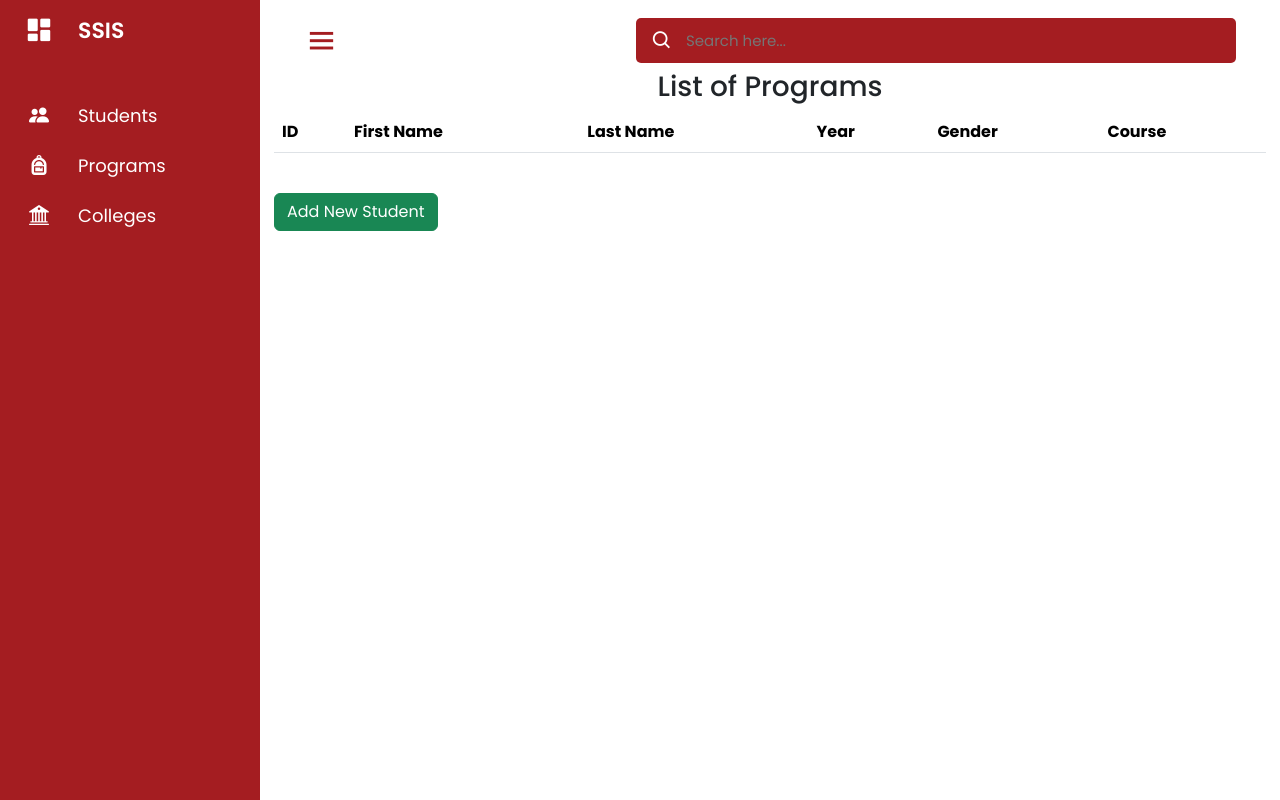
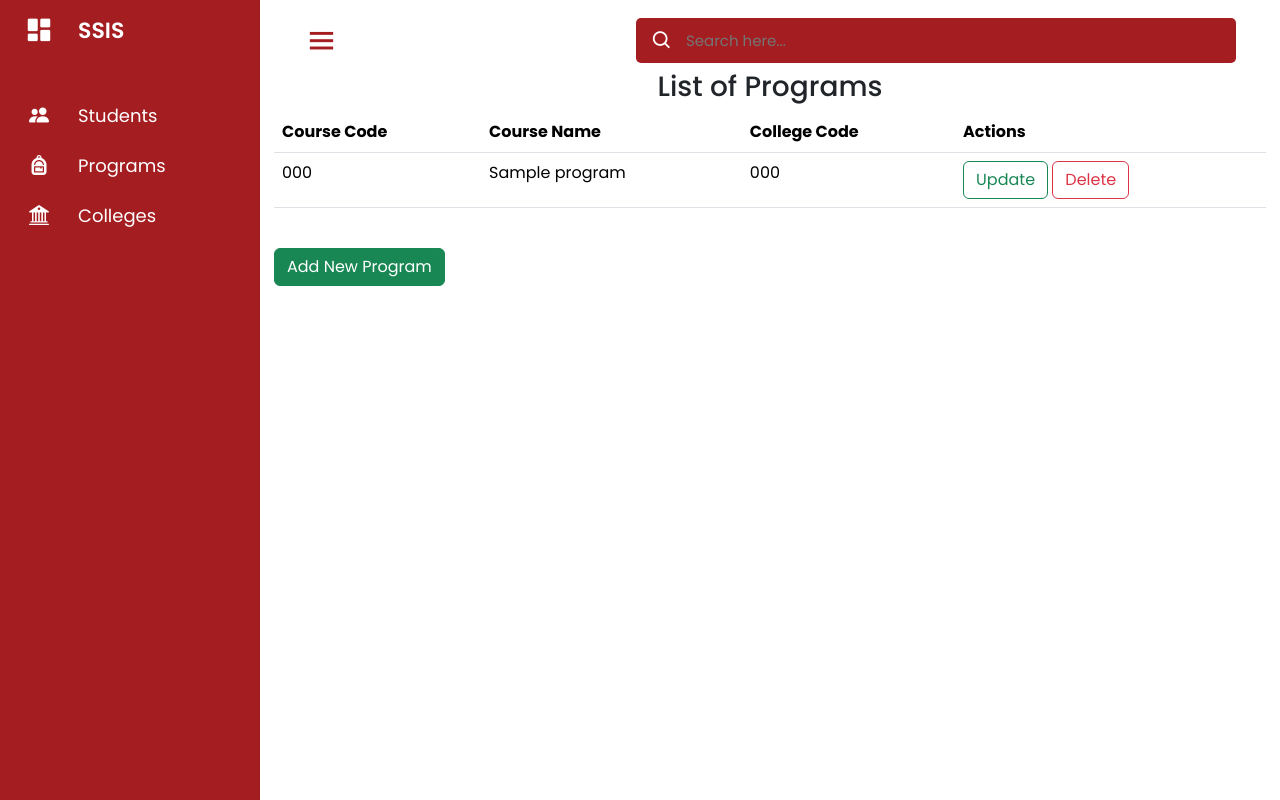
Before and after one commit to kunnow/SSIS2_CCC181, a Flask app: page /programs in a window 1280 px wide. Run offline with Flask 3, Linux system fonts and the light colour scheme; tables that the repository leaves empty or names only in its code hold one stand-in row (values such as "Sample post"); lists and menus that the app fills with data are empty.

Commit message:
current state programs

```diff
--- a/web/templates/colleges.html
+++ b/web/templates/colleges.html
@@ -50,7 +50,7 @@
     <button id="showCollegeFormBtn" class="btn btn-success" onclick="showCollegeForm()">Add New College</button>
 
     <form id="collegeForm" method="POST" action="{{ url_for('views.colleges') }}" style="display: none; margin-top: 20px;">
-        <input type="hidden" id="operation" name="action" value="
+        <input type="hidden" id="operation" name="action" value=""/>
         <input type="hidden" id="edit_code" name="originalCollegeCode" value="" />
 
         <h3 align="center" id="formTitle">New College</h3>
--- a/web/templates/programs.html
+++ b/web/templates/programs.html
@@ -1,83 +1,57 @@
-<!DOCTYPE html>
-<html lang="en" dir="ltr">
-    <head>
-        <meta charset="utf-8">
-        <title> SSIS </title>
-        <link rel="stylesheet" href="static/css/style.css">
-        <link href='https://unpkg.com/boxicons@2.1.4/css/boxicons.min.css' rel='stylesheet'>
-        <meta name="viewport" content="width=device-width, initial-scale=1.0">
-    </head>
-<body>
-    {% extends 'home.html' %}
+{% extends "base.html" %}
 
 {% block content %}
 
-    <h3 id="studListTitle" align="center">List of Programs</h3>
-    <table id="studentTable" class="table">
+<h3 id="progListTitle" align="center">List of Programs</h3>
+<table id="programTable" class="table">
     <thead>
         <tr>
-                <th>ID</th>
-                <th>First Name</th>
-                <th>Last Name</th>
-                <th>Year</th>
-                <th>Gender</th>
-                <th>Course</th>
+            <th>Course Code</th>
+            <th>Course Name</th>
+            <th>College Code</th>
+            <th>Actions</th>
         </tr>
     </thead>
     <tbody>
-            {% for student in students %}
+        {% for program in programs %}
         <tr>
-                <td>{{ student.id }}</td>
-                <td>{{ student.firstname }}</td>
-                <td>{{ student.lastname }}</td>
-                <td>{{ student.year }}</td>
-                <td>{{ student.gender }}</td>
-                <td>{{ student.course }}</td>
+            <td>{{ program.code }}</td>
+            <td>{{ program.name }}</td>
+            <td>{{ program.college_code }}</td>
+            <td>
+                <button class="btn btn-outline-success" onclick="editProgram('{{ program.code }}', '{{ program.name }}', '{{ program.college_code }}')">Update</button>
+                <form action="{{ url_for('views.delete_program', course_code=program.code) }}" method="POST" style="display:inline;">
+                    <button type="submit" class="btn btn-outline-danger" onclick="return confirm('Are you sure?');">Delete</button>
+                </form>
+            </td>
         </tr>
         {% endfor %}
     </tbody>
 </table>
+
 <br/>
+<button id="showFormBtn" class="btn btn-success" onclick="showForm()">Add New Program</button>
 
-    <button id="showFormBtn" class="btn btn-success" onclick="showForm()">Add New Student</button>
-    <form id="studentForm" method="POST" action="/" style="display: none; margin-top: 20px;">
-        <h3 align="center">New Student</h3>
+<form id="programForm" method="POST" action="{{ url_for('views.programs') }}" style="display: none; margin-top: 20px;">
+    <h3 align="center" id="formTitle">New Program</h3>
 
     <div class="form-group">
-            <label for="id">ID Number</label>
-            <input type="text" class="form-control" id="id" name="id" placeholder="e.g. 2023-0001"
-                pattern="^\d{4}-\d{4}$" title="ID must be in the format ####-####" required />
+        <label for="courseCode">Course Code</label>
+        <input type="text" class="form-control" id="courseCode" name="courseCode" placeholder="Enter Course Code" required />
     </div>
 
     <div class="form-group">
-            <label for="firstName">First Name</label>
-            <input type="text" class="form-control" id="firstName" name="firstname" placeholder="Enter first name" required />
+        <label for="courseName">Course Name</label>
+        <input type="text" class="form-control" id="courseName" name="courseName" placeholder="Enter Course Name" required />
     </div>
 
     <div class="form-group">
-            <label for="lastName">Last Name</label>
-            <input type="text" class="form-control" id="lastName" name="lastname" placeholder="Enter last name" required />
+        <label for="collegeCode">College Code</label>
+        <input type="text" class="form-control" id="collegeCode" name="collegeCode" placeholder="Enter College Code" required />
     </div>
 
-        <div class="form-group">
-            <label for="year">Year Level</label>
-            <input type="number" class="form-control" id="year" name="year" min="1" max="4" placeholder="Enter year level (1-4)" required />
-        </div>
-
-        <div class="form-group">
-            <label for="gender">Gender</label>
-            <select class="form-control" id="gender" name="gender" required>
-                <option value="" disabled selected>Select Gender</option>
-                <option value="M">Male</option>
-                <option value="F">Female</option>
-                <option value="O">Other</option>
-            </select>
-        </div>
-
-        <div class="form-group">
-            <label for="program">Course Code</label>
-            <input type="text" class="form-control" id="program" name="course" placeholder="e.g. BSCS" />
-        </div>
+    <input type="hidden" id="originalCourseCode" name="originalCourseCode" />
+    <input type="hidden" id="action" name="action" value="add" />
 
     <br/>
     <button type="submit" class="btn btn-primary">Submit</button>
@@ -86,21 +60,38 @@
 
 <script>
     function showForm() {
-            document.getElementById("studentForm").style.display = "block";
-            document.getElementById("studentTable").style.display = "none";
-            document.getElementById("studListTitle").style.display = "none";
+        document.getElementById("programForm").style.display = "block";
+        document.getElementById("programTable").style.display = "none";
         document.getElementById("showFormBtn").style.display = "none";
+        document.getElementById("formTitle").innerText = "New Program";
+        document.getElementById("action").value = "add";
+        document.getElementById("progListTitle").style.display = "none";
+    }
+
+    function editProgram(code, name, collegeCode) {
+        document.getElementById("programForm").style.display = "block";
+        document.getElementById("programTable").style.display = "none";
+        document.getElementById("showFormBtn").style.display = "none";
+        document.getElementById("progListTitle").style.display = "none";
+
+        document.getElementById("courseCode").value = code;
+        document.getElementById("courseCode").readOnly = false;
+        document.getElementById("courseName").value = name;
+        document.getElementById("collegeCode").value = collegeCode;
+        document.getElementById("collegeCode").readOnly = true;
+
+        document.getElementById("formTitle").innerText = "Edit Program";
+        document.getElementById("action").value = "edit";
+        document.getElementById("originalCourseCode").value = code;
     }
 
     function cancelForm() {
-            document.getElementById("studentForm").reset();
-            document.getElementById("studentForm").style.display = "none";
-            document.getElementById("studentTable").style.display = "table";
-            document.getElementById("studListTitle").style.display = "block";
+        document.getElementById("programForm").reset();
+        document.getElementById("programForm").style.display = "none";
+        document.getElementById("programTable").style.display = "table";
         document.getElementById("showFormBtn").style.display = "block";
+        document.getElementById("courseCode").readOnly = false;
     }
 </script>
 
 {% endblock %}
-</body>
-</html>
--- a/web/templates/students.html
+++ b/web/templates/students.html
@@ -3,7 +3,7 @@
 <head>
     <meta charset="utf-8">
     <title>SSIS</title>
-    <link rel="stylesheet" href="static/css/popup.css">
+    <link rel="stylesheet" href="static/css/style.css">
     <link href="https://cdn.jsdelivr.net/npm/bootstrap@5.3.3/dist/css/bootstrap.min.css" rel="stylesheet">
     <meta name="viewport" content="width=device-width, initial-scale=1.0">
 </head>
@@ -22,7 +22,6 @@
                 <th>Year</th>
                 <th>Gender</th>
                 <th>Course</th>
-                <th>Action</th>
             </tr>
         </thead>
         <tbody>
--- a/web/views.py
+++ b/web/views.py
@@ -105,9 +105,92 @@ def delete_student(student_id):
 
     return redirect(url_for('views.students'))
 
-@views.route('/programs', endpoint='programs')
-def students():
-    return render_template('programs.html')
+@views.route('/programs', methods=['GET', 'POST'])
+def programs():
+    try:
+        connection = mysql.connector.connect(
+            host=current_app.config['MYSQL_HOST'],
+            user=current_app.config['MYSQL_USER'],
+            password=current_app.config['MYSQL_PASSWORD'],
+            database=current_app.config['MYSQL_DB']
+        )
+        cursor = connection.cursor(dictionary=True)
+
+        if request.method == 'POST':
+            action = request.form.get('action')
+            course_code = request.form.get('courseCode')
+            course_name = request.form.get('courseName')
+            college_code = request.form.get('collegeCode')
+            original_course_code = request.form.get('originalCourseCode')
+
+            if len(course_code) == 0 or len(course_name) == 0 or len(college_code) == 0:
+                flash('All fields are required.', category='error')
+            else:
+                if action == 'add':
+                    try:
+                        query = "INSERT INTO program (code, name, college_code) VALUES (%s, %s, %s)"
+                        cursor.execute(query, (course_code, course_name, college_code))
+                        connection.commit()
+                        flash('Program added successfully!', category='success')
+                    except mysql.connector.Error as err:
+                        flash(f"Error adding program: {err}", category='error')
+
+                elif action == 'edit':
+                    try:
+                        query = "SELECT COUNT(*) FROM program WHERE code = %s AND code != %s"
+                        cursor.execute(query, (course_code, original_course_code))
+                        count = cursor.fetchone()['COUNT(*)']
+
+                        if count > 0:
+                            flash('Course code must be unique.', category='error')
+                        else:
+                            query = "UPDATE program SET code = %s, name = %s WHERE code = %s"
+                            cursor.execute(query, (course_code, course_name, original_course_code))
+                            connection.commit()
+                            flash('Program updated successfully!', category='success')
+
+                    except mysql.connector.Error as err:
+                        flash(f"Error updating program: {err}", category='error')
+
+        cursor.execute("SELECT * FROM program")
+        programs = cursor.fetchall()
+
+    except mysql.connector.Error as err:
+        flash(f"Database error: {err}", category='error')
+        programs = []
+
+    finally:
+        cursor.close()
+        connection.close()
+
+    return render_template('programs.html', programs=programs)
+
+@views.route('/programs/delete/<course_code>', methods=['POST'])
+def delete_program(course_code):
+    try:
+        connection = mysql.connector.connect(
+            host=current_app.config['MYSQL_HOST'],
+            user=current_app.config['MYSQL_USER'],
+            password=current_app.config['MYSQL_PASSWORD'],
+            database=current_app.config['MYSQL_DB']
+        )
+        cursor = connection.cursor()
+
+        query = "DELETE FROM program WHERE code = %s"
+        cursor.execute(query, (course_code,))
+        connection.commit()
+        flash('Program deleted successfully.', category='success')
+
+    except mysql.connector.Error as err:
+        flash(f"Error deleting program: {err}", category='error')
+
+    finally:
+        if cursor:
+            cursor.close()
+        if connection:
+            connection.close()
+
+    return redirect(url_for('views.programs'))
 
 @views.route('/colleges', methods=['GET', 'POST'])
 def colleges():
```
Lines whose indentation alone changed are shown as unchanged.
